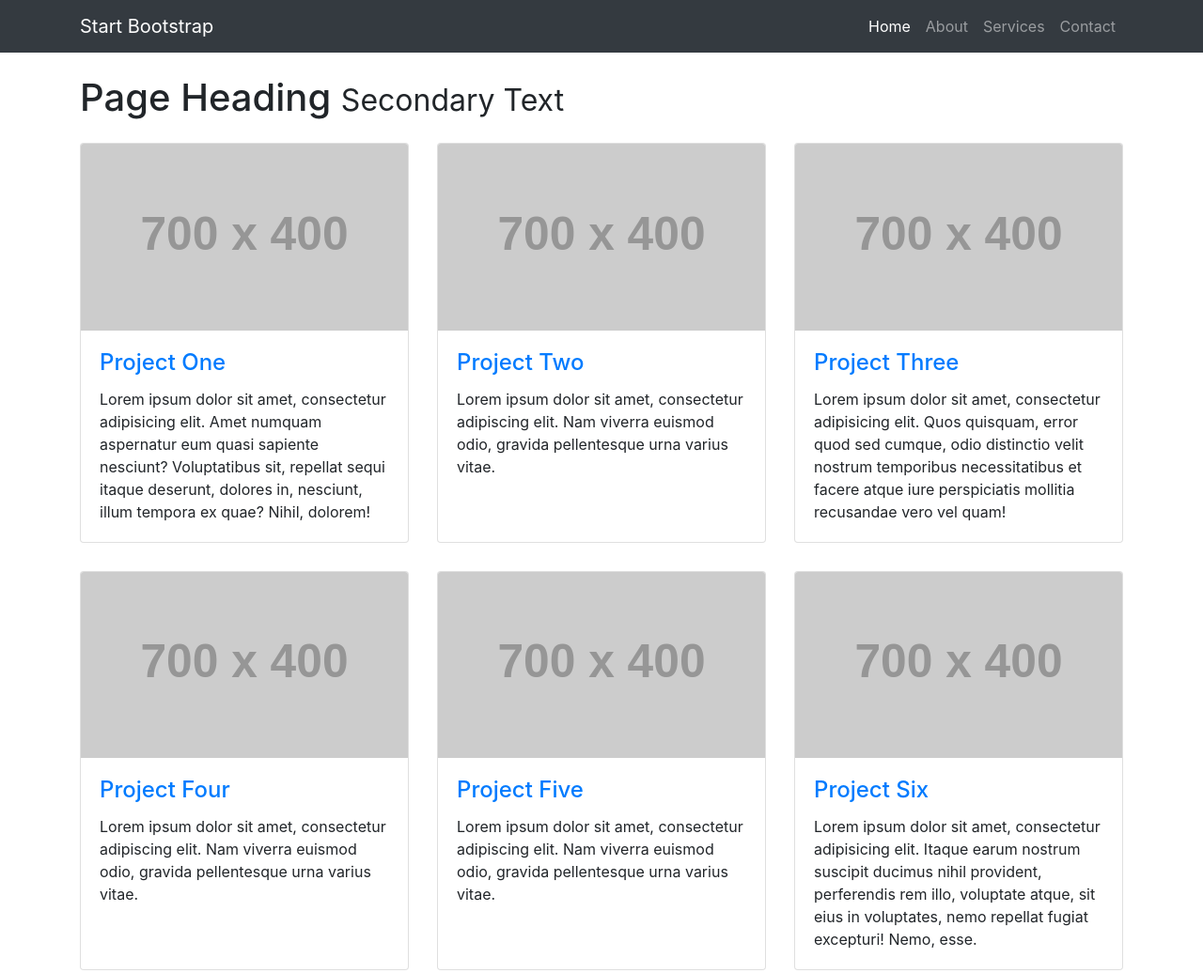
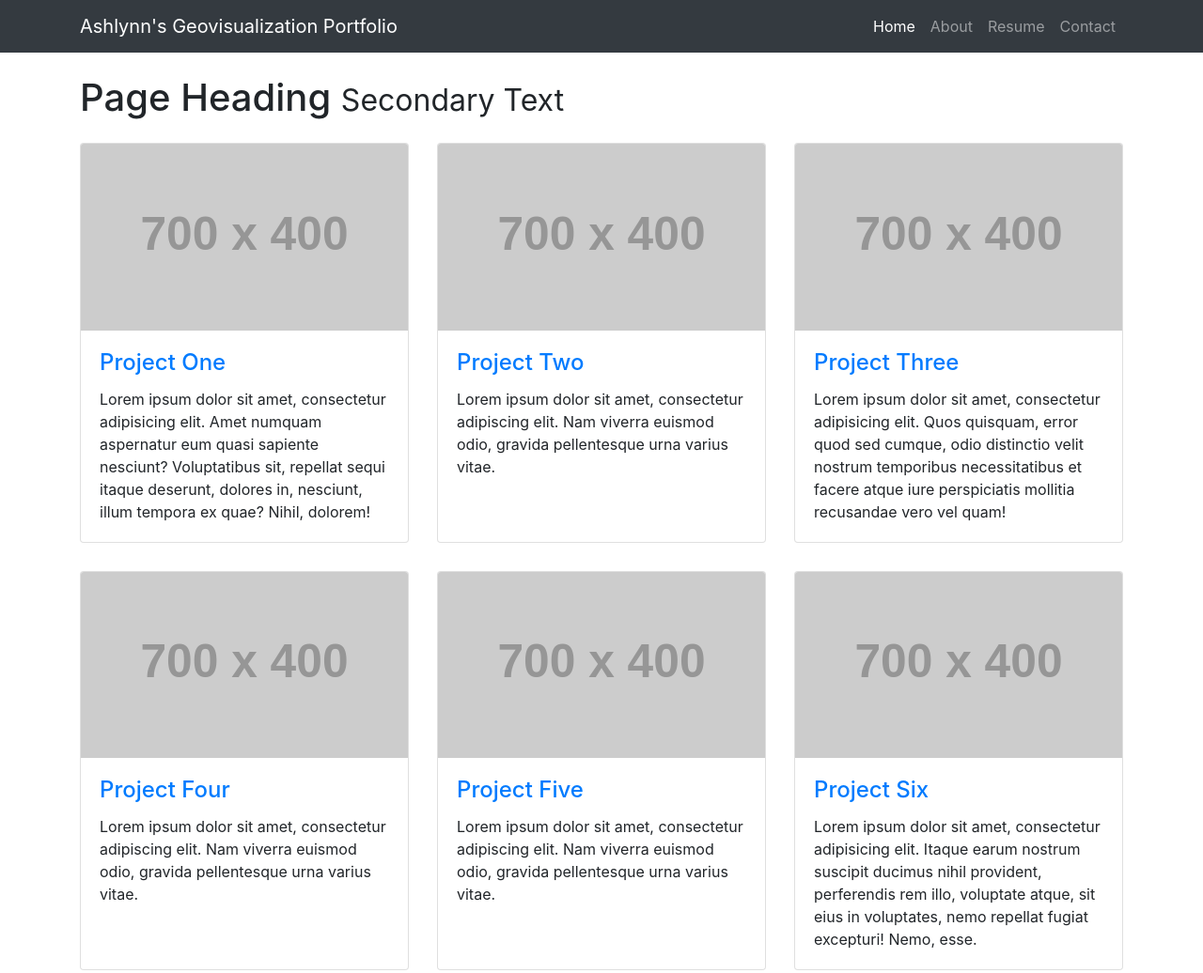
Before and after one commit to geog3540/ashlynnbrown, a website: page startbootstrap-3-col-portfolio-master/index.html in a window 1280 px wide. Shown: the top 1036 px of the page at 94% size. Drawn offline with Linux system fonts and the light colour scheme; placeholder pictures from the web are drawn by us.

Commit message:
New index and resume added

```diff
--- a/startbootstrap-3-col-portfolio-master/index.html
+++ b/startbootstrap-3-col-portfolio-master/index.html
@@ -23,7 +23,7 @@
     <!-- Navigation -->
     <nav class="navbar navbar-expand-lg navbar-dark bg-dark fixed-top">
       <div class="container">
-        <a class="navbar-brand" href="#">Start Bootstrap</a>
+        <a class="navbar-brand" href="#">Ashlynn's Geovisualization Portfolio</a>
         <button class="navbar-toggler" type="button" data-toggle="collapse" data-target="#navbarResponsive" aria-controls="navbarResponsive" aria-expanded="false" aria-label="Toggle navigation">
           <span class="navbar-toggler-icon"></span>
         </button>
@@ -38,10 +38,10 @@
               <a class="nav-link" href="#">About</a>
             </li>
             <li class="nav-item">
-              <a class="nav-link" href="#">Services</a>
+              <a class="nav-link" href="Resume.pdf">Resume</a>
             </li>
             <li class="nav-item">
-              <a class="nav-link" href="#">Contact</a>
+              <a class="nav-link" href="ashlynn-brown@uiowa.edu">Contact</a>
             </li>
           </ul>
         </div>
```
Also changed, not shown: 3 other files.
